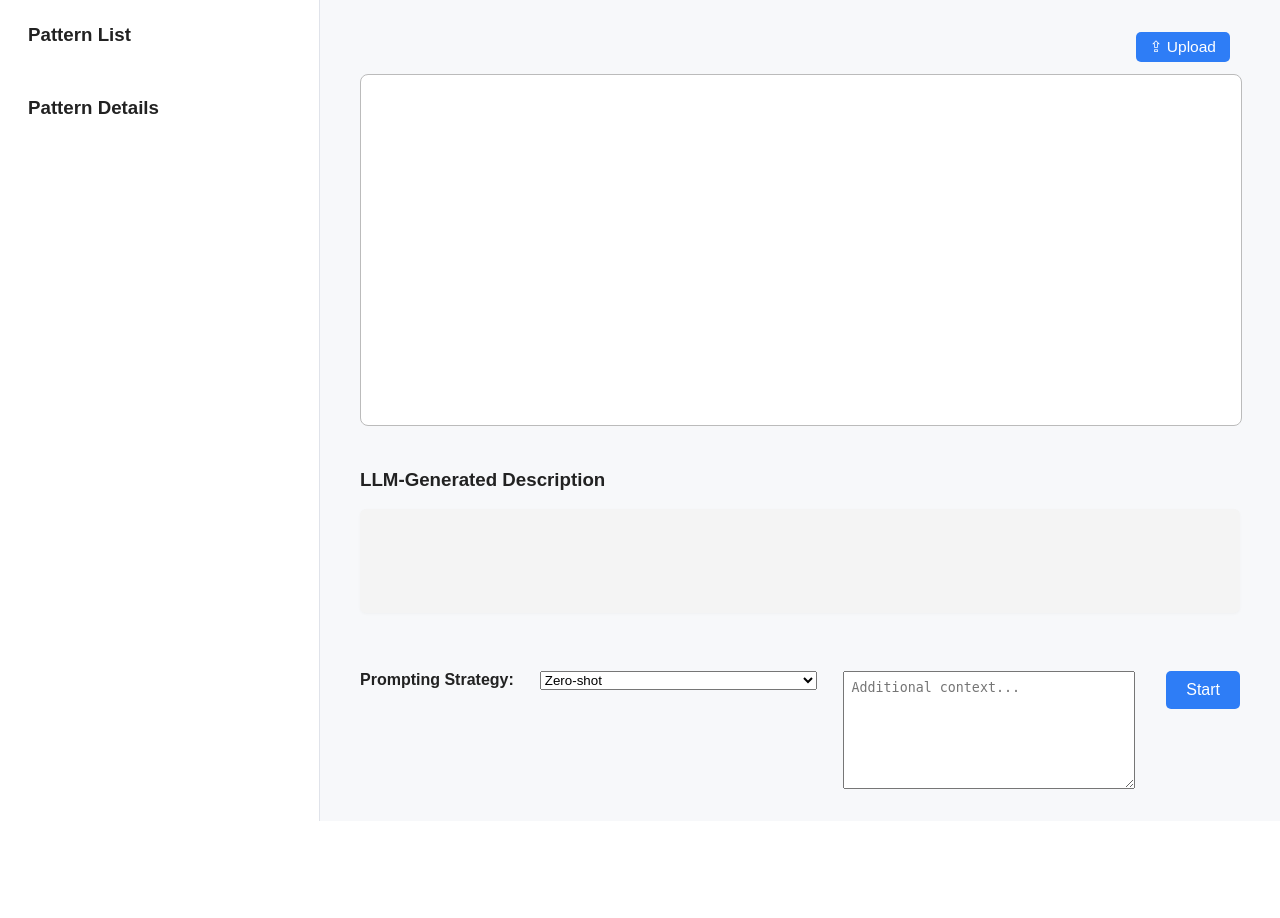
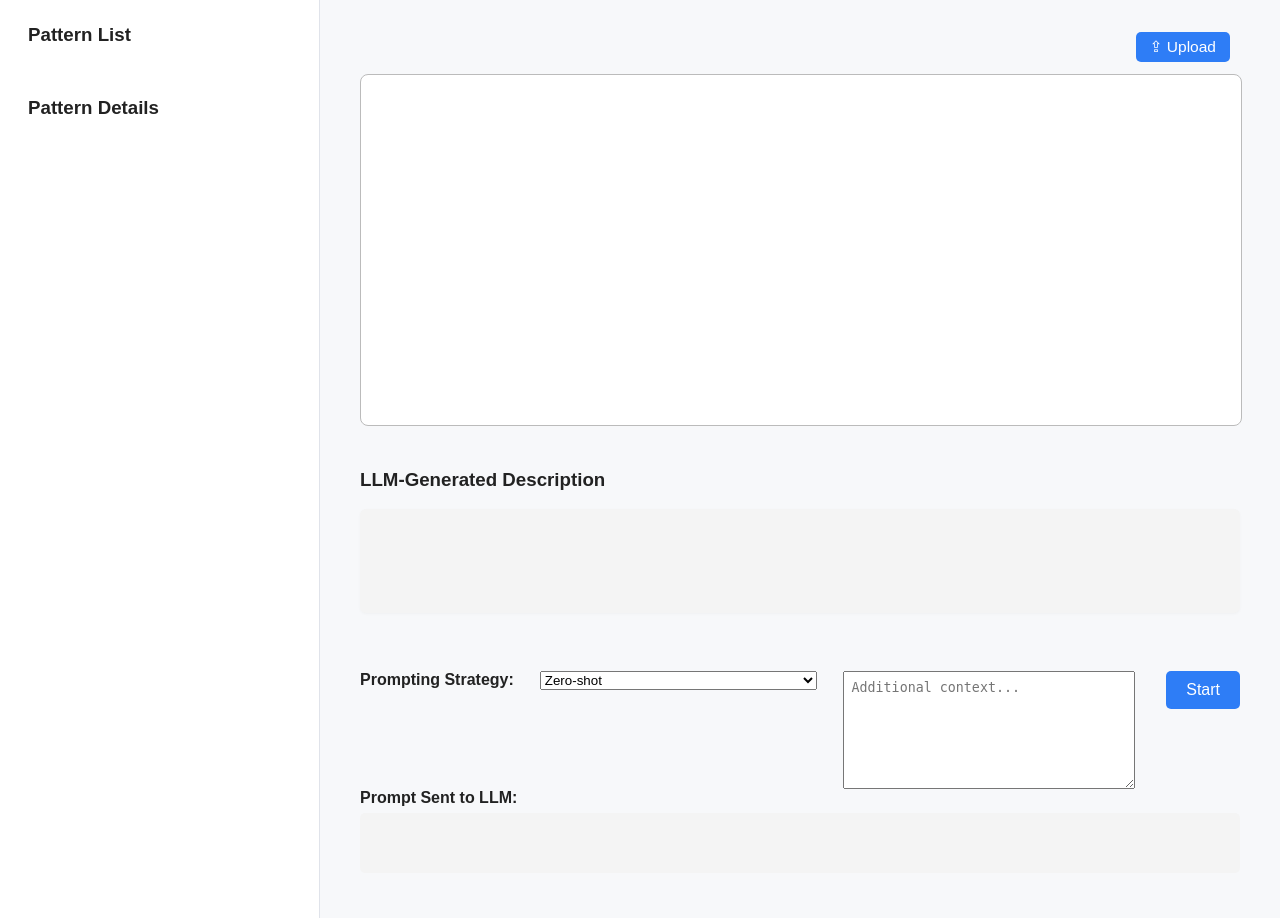
Before and after one commit to KeeganJin/Process_Translator, a Flask app: page / in a window 1280 px wide. Before the commit the page ends 821 px from the top, so only its background shows below. Run offline with Flask 3, Linux system fonts and the light colour scheme; parts of the project's set-up code (start-up, migrations or seed data) failed here and were passed over.

Commit message:
add "sent prompt block"

```diff
--- a/Utils/prompting.py
+++ b/Utils/prompting.py
@@ -59,7 +59,7 @@
             except Exception as e:
                 return f"Error reading examples: {e}"
 
-        elif strategy == "pattern_augmented":
+        elif strategy == "pattern-augmented":
 
             '''
             pattern_mapping =
--- a/app.py
+++ b/app.py
@@ -111,6 +111,7 @@
     pattern_mapping = None  # default
 
     if strategy == "pattern-augmented":
+
         # -------- Pattern Detection Only For Pattern-Augmented --------
         try:
             detect_result, pattern_mapping = pattern_detector.perform_detection(file_path)
@@ -125,7 +126,7 @@
             try:
                 prompt = prompt_generator.create_prompt(
                     file_path,
-                    strategy,
+                    "zero-shot",
                     pattern_mapping=None,
                     n_shots=1,
                     task_description=task_description,
@@ -137,7 +138,7 @@
                 prompt = f"Prompt generation failed: {e}"
 
             try:
-                llm_response = "fake LLM response"
+                llm_response = "PAP fall back to zero-shot LLM response"
                 # llm_response = call_llm(client, SYSTEM_INSTRUCTION, prompt)
             except Exception as e:
                 llm_response = f"LLM call failed: {e}"
--- a/static/script.js
+++ b/static/script.js
@@ -121,7 +121,7 @@
 
         // Show LLM output
         document.getElementById('llmOutput').textContent = data.llm_response || '';
-
+        document.getElementById('llmPrompt').textContent = data.llm_prompt || '';
         // Show/hide sidebar patterns depending on strategy
         patternSVGs = data.detected_patterns || [];
         if (strategy === "pattern-augmented" && patternSVGs.length > 0) {
--- a/templates/index.html
+++ b/templates/index.html
@@ -13,6 +13,7 @@
             box-sizing: border-box;
             background: #f7f8fa;
         }
+
         .sidebar {
             width: 320px;
             min-width: 260px;
@@ -24,9 +25,11 @@
             flex-direction: column;
             gap: 32px;
         }
+
         .sidebar-section h3 {
             margin-top: 0;
         }
+
         .main-panel {
             flex: 1;
             display: flex;
@@ -35,11 +38,13 @@
             box-sizing: border-box;
             min-width: 0;
         }
+
         .svg-toolbar {
             display: flex;
             justify-content: flex-end;
             margin-bottom: 12px;
         }
+
         #petri-net-canvas {
             width: 100%;
             min-height: 350px;
@@ -50,14 +55,17 @@
             overflow: auto;
             margin-bottom: 24px;
         }
+
         #petri-net-canvas svg {
             width: 100%;
             height: auto;
             display: block;
         }
+
         .llm-section {
             margin-bottom: 32px;
         }
+
         .prompt-section {
             display: flex;
             gap: 16px;
@@ -65,16 +73,19 @@
             flex-wrap: wrap;
             margin-top: 16px;
         }
+
         .prompt-section select,
         .prompt-section textarea {
             margin-left: 10px;
             flex: 1;
         }
+
         .prompt-section textarea {
             min-height: 50px;
             resize: vertical;
             width: 40%;
         }
+
         .upload-btn {
             background: #2e7df6;
             color: #fff;
@@ -88,8 +99,15 @@
             border: none;
             outline: none;
         }
-    .upload-btn:hover { background: #1753ad; }
-    .upload-btn input[type="file"] { display: none; }
+
+        .upload-btn:hover {
+            background: #1753ad;
+        }
+
+        .upload-btn input[type="file"] {
+            display: none;
+        }
+
         /* Pattern List styles */
         #patternList button {
             border-left: 5px solid #888;
@@ -104,17 +122,20 @@
             cursor: pointer;
             transition: box-shadow 0.15s, background 0.15s;
         }
+
         #patternList button.active {
             background: #e5e9ff;
             font-weight: bold;
             box-shadow: 0 0 0 2px #2e7df6;
         }
+
         #patternDetails {
             padding: 8px 4px 0 4px;
             font-size: 1em;
             color: #233;
             word-break: break-all;
         }
+
         #llmOutput {
             white-space: pre-wrap;
             background: #f4f4f4;
@@ -124,12 +145,14 @@
             font-size: 1.08em;
             margin-top: 8px;
             margin-bottom: 10px;
-      box-shadow: 0 1px 3px rgba(0,0,0,0.03);
+            box-shadow: 0 1px 3px rgba(0, 0, 0, 0.03);
         }
+
         @media (max-width: 900px) {
             .flex-root {
                 flex-direction: column;
             }
+
             .sidebar {
                 width: 100%;
                 min-width: 0;
@@ -137,9 +160,11 @@
                 border-bottom: 1px solid #e0e3ea;
                 padding: 12px 10px;
             }
+
             .main-panel {
                 padding: 18px 8px;
             }
+
             .prompt-section textarea {
                 width: 100%;
             }
@@ -181,6 +206,12 @@
             <button id="startBtn">Start</button>
         </section>
 
+        <section class="llm-prompt-section">
+            <label><strong>Prompt Sent to LLM:</strong></label>
+            <pre id="llmPrompt"
+                 style="background:#f4f4f4;padding:10px;border-radius:5px;white-space:pre-wrap;min-height:40px;margin-top:6px;"></pre>
+        </section>
+
     </main>
 </div>
 <script src="{{ url_for('static', filename='script.js') }}"></script>
```
Lines whose indentation alone changed are shown as unchanged.
